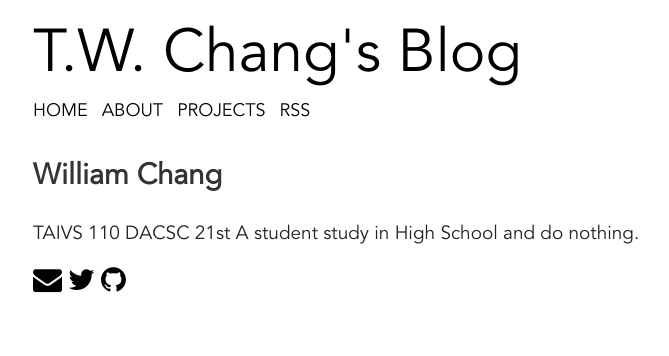
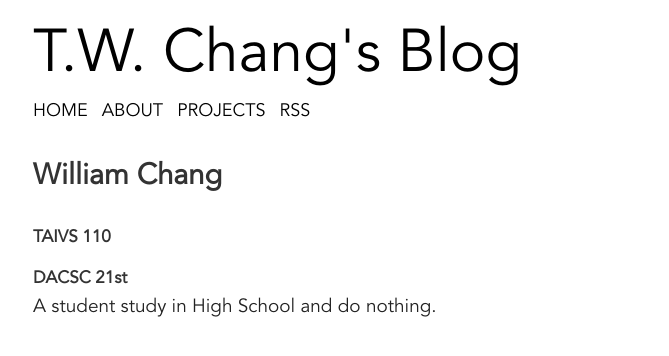
Before and after one commit to wilicw/wilicw.github.io, a Jekyll site: the page built from about.md, in a window 1280 px wide. Shown: the top 356 px of the page, without its empty margins (223-892 px from the left). Built offline with Jekyll 4.4.1, drawn with Linux system fonts in a browser that asks for light colours.

Commit message:
modify something

```diff
--- a/_config.yml
+++ b/_config.yml
@@ -1,10 +1,7 @@
 name: T.W. Chang's Blog
 description: >
     Something about network or programming.
-about: >
-    TAIVS 110 DACSC 21st
-    A student study in High School and do nothing.
-
+about:
 master_repo: true
 url: "https://wilicw.github.io"
 markdown: kramdown
--- a/_layouts/default.html
+++ b/_layouts/default.html
@@ -15,7 +15,4 @@
   {% include footer.html %}
   </div><!-- /.main -->
 </body>
-<script>
-  document.title = 'T.W. Chang\'s Blog'
-</script>
 </html>
--- a/about.md
+++ b/about.md
@@ -5,22 +5,12 @@ title: About Me
 
 <h1 class="owner-name">{{ site.owner.name}} </h1>
 
-{{site.about}}
+### TAIVS 110
 
-<div class="pagination">
-  {% if site.owner.linkedin %}
-    <a href="{{ site.owner.linkedin }}" class="social-media-icons"><i class="fa fa-2x fa-linkedin" aria-hidden="true"></i></a>
-  {% endif %}
-  {% if site.owner.email %}
-    <a href="mailto:{{ site.owner.email }}" class="social-media-icons"><i class="fa fa-2x fa-envelope" aria-hidden="true"></i></a>
-  {% endif %}
-  {% if site.owner.twitter %}
-    <a href="{{ site.owner.twitter }}" class="social-media-icons"><i class="fa fa-2x fa-twitter" aria-hidden="true"></i></a>
-  {% endif %}
-  {% if site.owner.github %}
-    <a href="{{ site.owner.github }}" class="social-media-icons"><i class="fa fa-2x fa-github" aria-hidden="true"></i></a>
-  {% endif %}
-  {% if site.owner.stackexchange %}
-    <a href="{{ site.owner.stackexchange }}" class="social-media-icons"><i class="fa fa-2x fa-stack-overflow" aria-hidden="true"></i></a>
-  {% endif %}
-</div>
+### DACSC 21st
+
+A student study in High School and do nothing.
+
+<script>
+  document.title = 'About me - T.W. Chang\'s Blog'
+</script>
--- a/index.html
+++ b/index.html
@@ -14,3 +14,7 @@ title: Home
     </div>
     {% endfor %}
 </div>
+
+<script>
+  document.title = 'T.W. Chang\'s Blog'
+</script>
```
